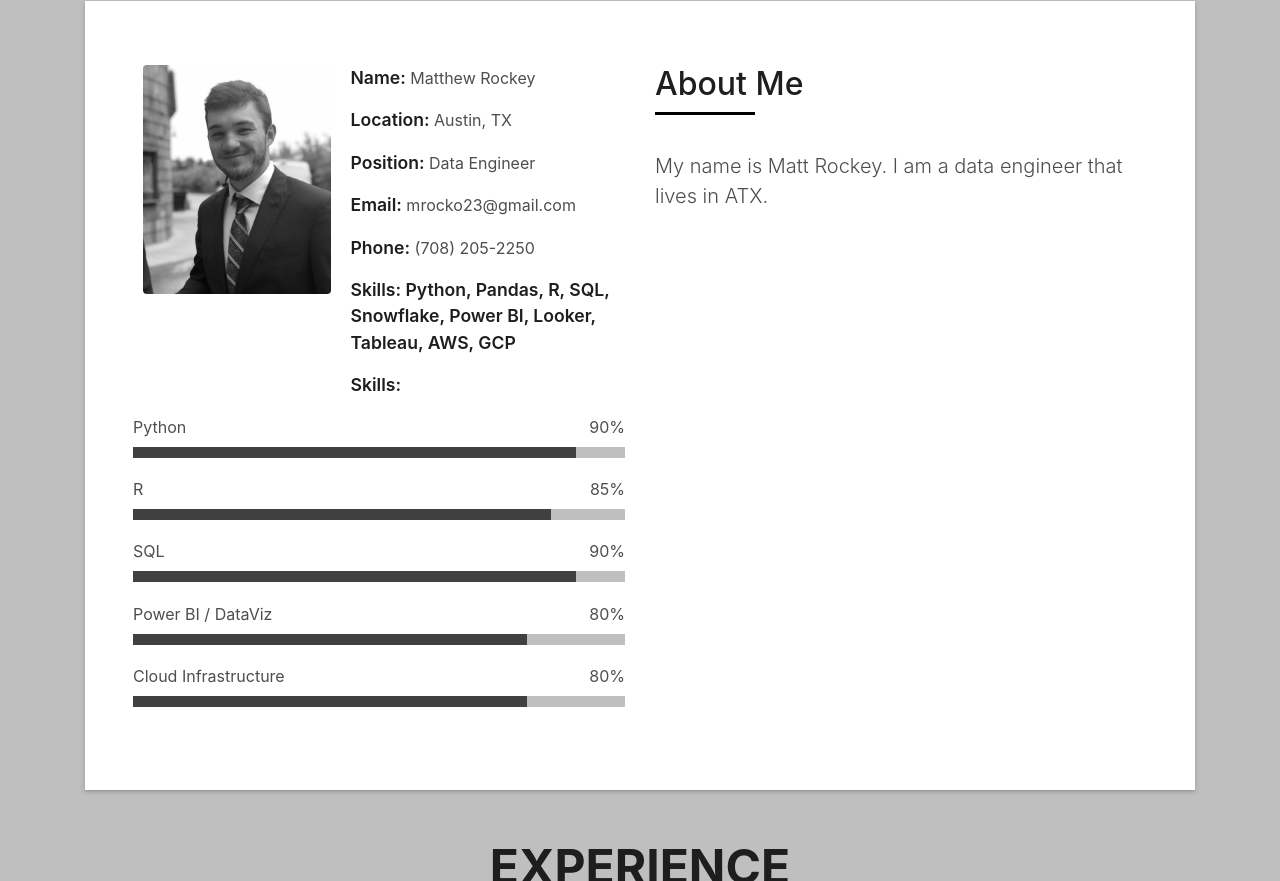
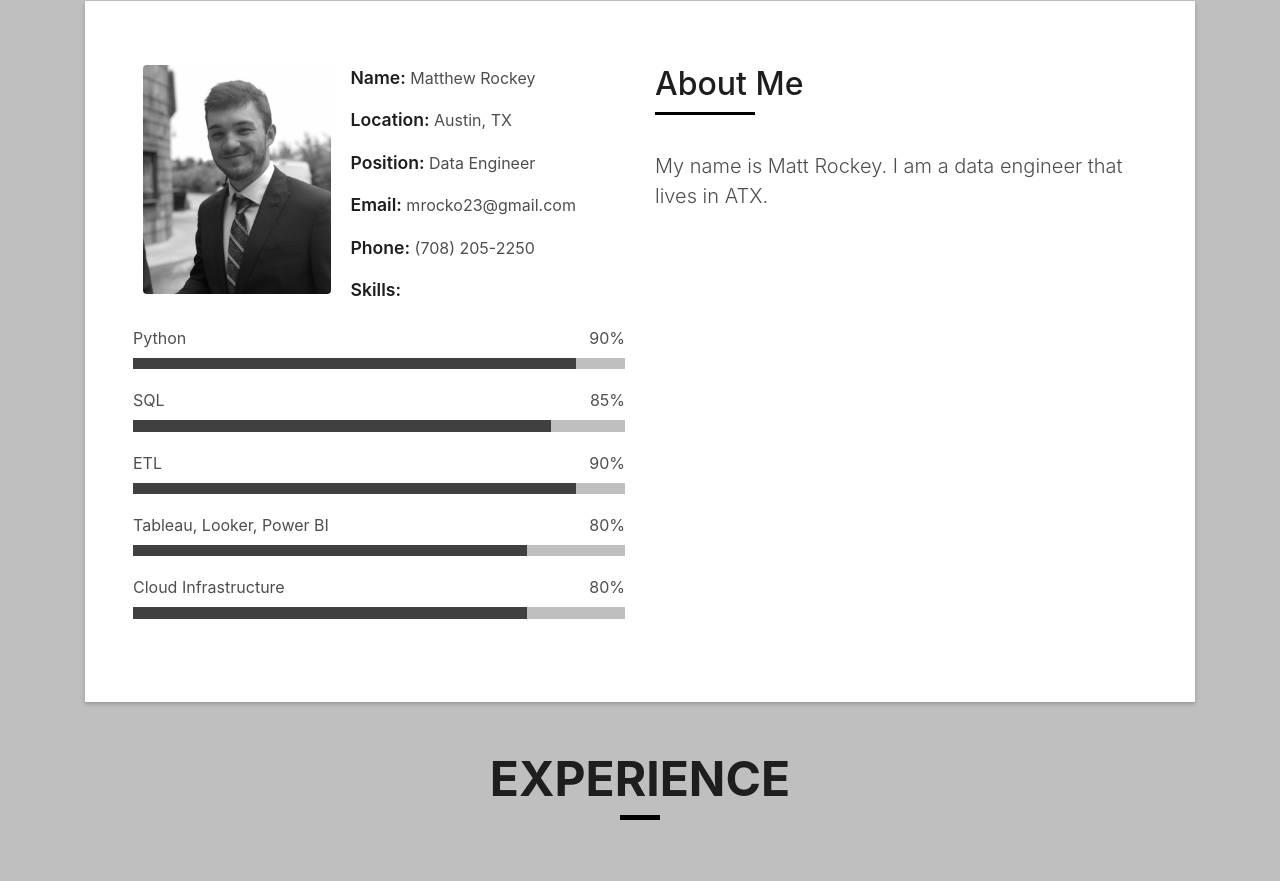
Before and after one commit to mrockey/mrockey.github.io, a plain HTML site: page index.html in a window 1280 px wide. Shown: the part 863-1744 px from the top of the page. Drawn offline with Linux system fonts and the light colour scheme; files whose address does not match are found by name.

Commit message:
Update index.html

```diff
--- a/index.html
+++ b/index.html
@@ -100,7 +100,6 @@
                         <p><span class="title-s">Position: </span> <span>Data Engineer</span></p>
                         <p><span class="title-s">Email: </span> <span>mrocko23@gmail.com</span></p>
                         <p><span class="title-s">Phone: </span> <span>(708) 205-2250</span></p>
-                        <p><span class="title-s">Skills: Python, Pandas, R, SQL, Snowflake, Power BI, Looker, Tableau, AWS, GCP</span><span></span></p>
                         <p><span class="title-s">Skills: </span><span></span></p>
                     </div>
                 </div>
@@ -111,17 +110,17 @@
                     <div class="progress-bar" role="progressbar" style="width: 90%;" aria-valuenow="90" aria-valuemin="0"
                       aria-valuemax="100"></div>
                 </div>
-                <span>R</span> <span class="pull-right">85%</span>
+                <span>SQL</span> <span class="pull-right">85%</span>
                 <div class="progress">
                     <div class="progress-bar" role="progressbar" style="width: 85%" aria-valuenow="85" aria-valuemin="0"
                       aria-valuemax="100"></div>
                 </div>
-                <span>SQL</span> <span class="pull-right">90%</span>
+                <span>ETL</span> <span class="pull-right">90%</span>
                 <div class="progress">
                     <div class="progress-bar" role="progressbar" style="width: 90%" aria-valuenow="90" aria-valuemin="0"
                       aria-valuemax="100"></div>
                 </div>
-                <span>Power BI / DataViz</span> <span class="pull-right">80%</span>
+                <span>Tableau, Looker, Power BI</span> <span class="pull-right">80%</span>
                 <div class="progress">
                     <div class="progress-bar" role="progressbar" style="width: 80%" aria-valuenow="80" aria-valuemin="0"
                       aria-valuemax="100"></div>
@@ -333,7 +332,7 @@
                                         <span class="lead">Click for My Resume</span>
                                     </a>
                                     <p></p>
-                                    <p class="lead">Attached above is a copy of my resume. If you have any questions, feel free to reach out to me at my personal email address or on any of the social media platforms listed below. I am not always active on them but I will do my best to get back to you.</p>
+                                    <p class="lead">Attached above is a copy of my resume. If you have any questions, feel free to reach out to me at my personal email address or on any of the social media platforms listed below.</p>
                                     <ul class="list-ico">
                                         <li><span class="ion-ios-location" ></span> Austin, Texas</li>
                                         <li><span class="ion-email"></span> mrocko23@gmail.com</li>
```
